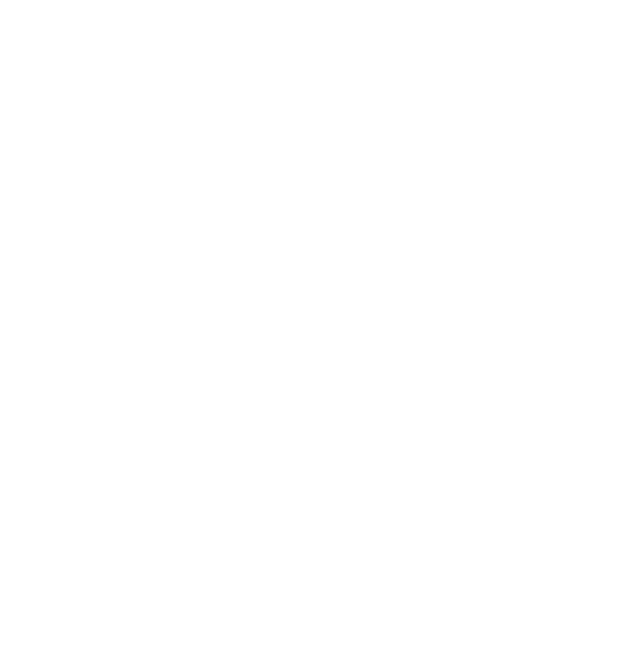
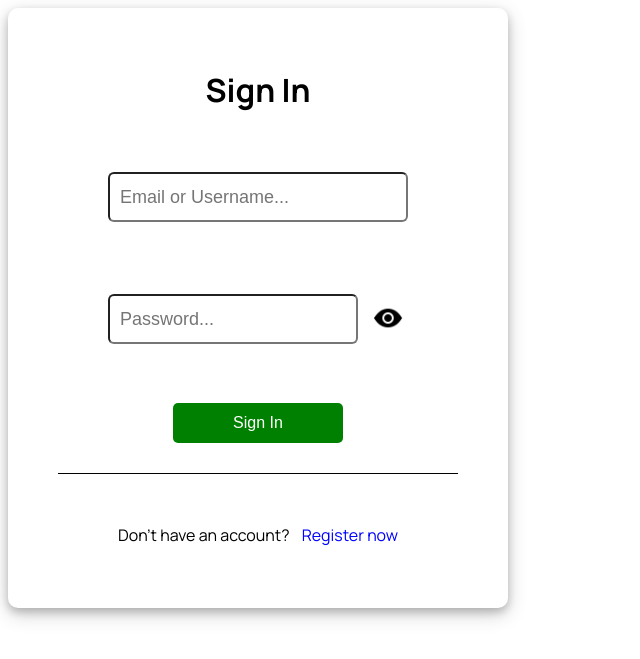
Before and after one commit to KeemoKimo/Travelogger, a PHP site: page /credential.html in a window 1280 px wide. Before the commit the part shown is empty. Shown: the top 659 px of the page, without its empty margins (0-640 px from the left). Run offline with PHP 8.4, Linux system fonts and the light colour scheme.

Commit message:
HTML LOGIN FORM SETUP

```diff
--- /dev/null
+++ b/JS/login_page.js
@@ -0,0 +1 @@
+let
--- a/credential.css
+++ b/credential.css
@@ -1,17 +1,74 @@
 @import url('https://fonts.googleapis.com/css2?family=Anton&family=Manrope:wght@200..800&display=swap');
+
 .anton-regular {
     font-family: "Anton", sans-serif;
     font-weight: 400;
     font-style: normal;
-  }
+}
 
 .manrope-mainfont {
-  font-family: "Manrope", sans-serif;
-  font-optical-sizing: auto;
-  font-style: normal;
+    font-family: "Manrope", sans-serif;
+    font-optical-sizing: auto;
+    font-style: normal;
 }
 
 
-body{
+body {
     font-family: manrope;
 }
+
+.loginForm {
+    width: 500px;
+    height: 600px;
+    border-radius: 10px;
+    box-shadow: 0 4px 8px 0 rgba(0, 0, 0, 0.2), 0 6px 20px 0 rgba(0, 0, 0, 0.19);
+}
+
+#txtUsername {
+    width: 300px;
+    height: 50px;
+    margin: auto;
+    display: block;
+    border-radius: 6px;
+    font-size: 18px;
+    padding-left: 10px;
+}
+
+#txtPassword {
+    width: 250px;
+    height: 50px;
+    margin: auto;
+    display: block;
+    border-radius: 6px;
+    font-size: 18px;
+    padding-left: 10px;
+    -webkit-text-security: disc;
+}
+
+#imgEye:hover {
+    cursor: pointer;
+    opacity: 70%;
+    transition: .5s;
+}
+
+#btnSignIn {
+    width: 170px;
+    height: 40px;
+    border-radius: 5px;
+    background-color: green;
+    color: white;
+    border: none;
+    font-size: 16px;
+}
+
+#btnSignIn:hover{
+    cursor: pointer;
+    opacity: 70%;
+    transition: .5s;
+}
+
+#lblRegisterNow:hover{
+    cursor: pointer;
+    opacity: 70%;
+    transition: .3s;
+}
--- a/credential.html
+++ b/credential.html
@@ -8,7 +8,32 @@
     <title>Log In</title>
 </head>
 <body>
-
+    <div class="loginForm">
+        <form action="phpOperations\credentials\login.php" method="post">
+            <h1 style="text-align: center; padding-top: 60px;">Sign In</h1>
+            <div style="margin-top: 60px;">
+                <input type="text" id="txtUsername" placeholder="Email or Username...">
+                <br>
+                <div style="margin-top: 50px; width: 400px;">
+                    <div style="float: left; margin-left: 100px;">
+                        <input type="text" id="txtPassword" placeholder="Password...">
+                    </div>
+                    <div style="padding-top: 9px;" id="imgEye">
+                        <img src="Images\eye.png" width="30px" height="30px" style="margin-left: 15px;">
+                    </div>
+                </div>
+            </div>
+            <div style="margin-top: 70px; text-align: center;">
+                <button type="button" id="btnSignIn">Sign In</button>
+            </div>
+            <div style="height: 1px; background-color: black; margin: 30px 50px 0px 50px;"></div>
+            <div style="margin: 0 auto;width: 280px;">
+                <p style="float: left;margin-top: 50px;">Don't have an account?</p>
+                <p style="float: right; margin-top: 50px;color: blue;" id="lblRegisterNow">Register now</p>
+            </div>
+        </form>
+     </div>
+    <script src="JS\login_page.js"></script>
 </body>
 
 </html>
```
Also changed, not shown: Images/eye (2).png (added), Images/eye.png (added), phpOperations/credentials/login.php (added), phpOperations/credentials/signUp.php (added).
